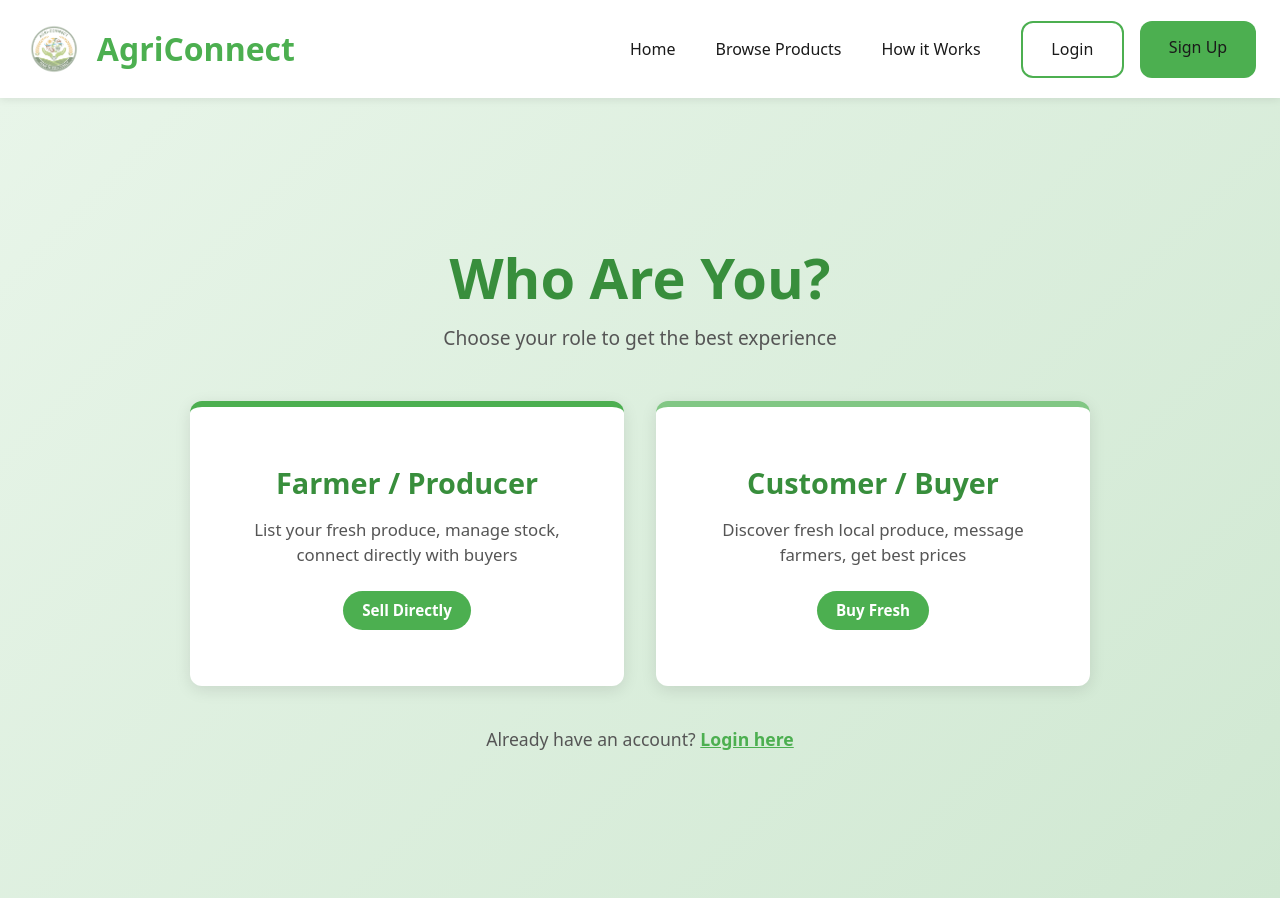
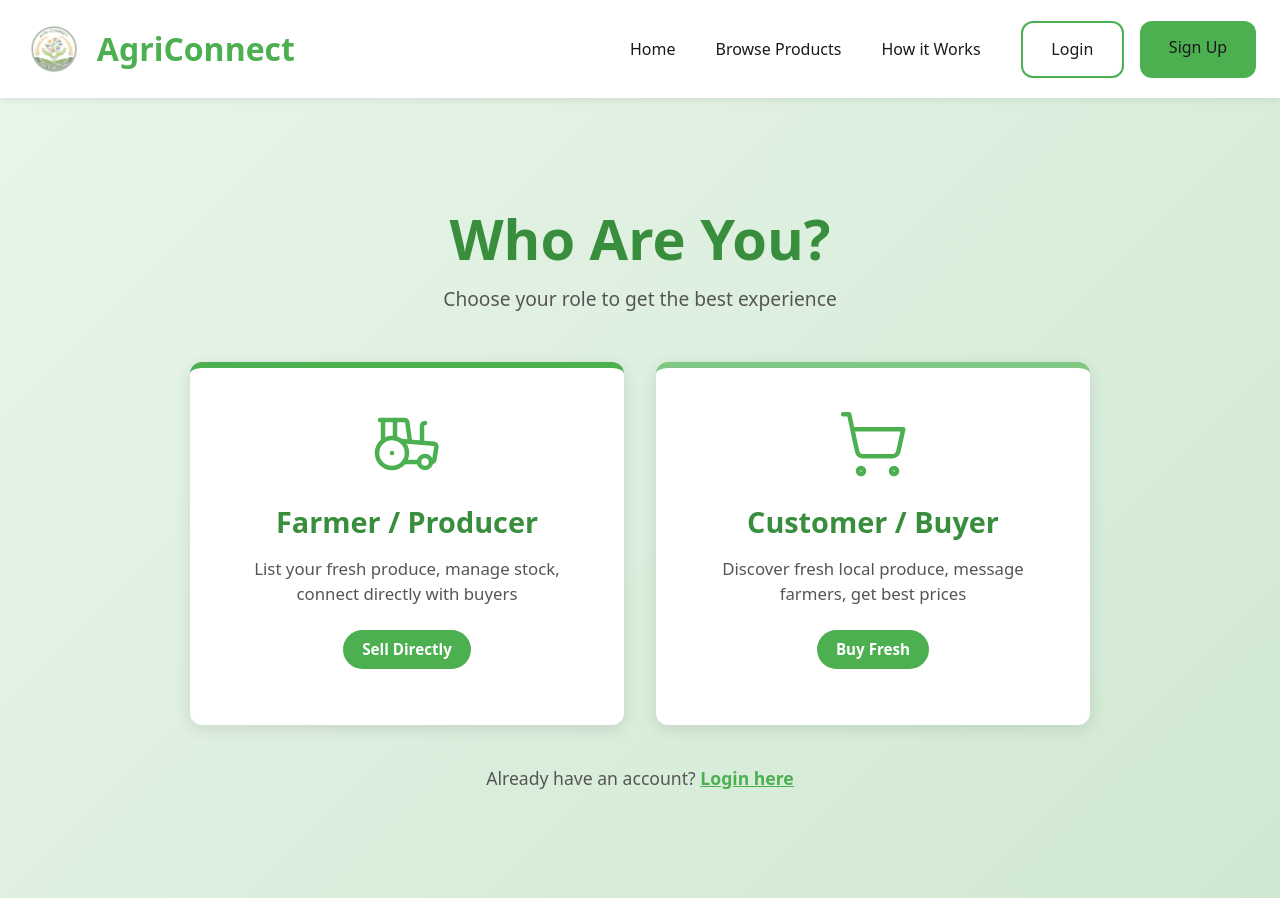
Before and after one commit to samuelbinogma/agricultural-connect, a React (Vite) app in the folder client/: page /select-role in a window 1280 px wide. Built offline with nearby package versions, Linux system fonts and the light colour scheme.

Commit message:
add lucide icons

```diff
--- a/client/package.json
+++ b/client/package.json
@@ -10,6 +10,7 @@
     "preview": "vite preview"
   },
   "dependencies": {
+    "lucide-react": "^0.562.0",
     "react": "^19.2.0",
     "react-dom": "^19.2.0",
     "react-router-dom": "^7.12.0"
--- a/client/src/pages/RoleSelection.jsx
+++ b/client/src/pages/RoleSelection.jsx
@@ -1,4 +1,5 @@
 import { Link } from "react-router-dom";
+import { Tractor, ShoppingCart } from 'lucide-react';
 
 export default function RoleSelection() {
     return (
@@ -10,7 +11,7 @@ export default function RoleSelection() {
                 <div className="role-cards">
                     {/* Farmers Card */}
                     <Link to="/register?role=farmer" className="role-card farmer-card">
-                        <div className="role-icon"></div>
+                        <Tractor size={72} strokeWidth={1.5} className="role-icon-svg" />
                         <h2>Farmer / Producer</h2>
                         <p>List your fresh produce, manage stock, connect directly with buyers</p>
                         <span className="role-badge">Sell Directly</span>
@@ -18,7 +19,7 @@ export default function RoleSelection() {
 
                     {/* Customers Card */}
                     <Link to="/register?role=customer" className="role-card customer-card">
-                        <div className="role-icon"></div>
+                        <ShoppingCart size={72} strokeWidth={1.5} className="role-icon-svg" />
                         <h2>Customer / Buyer</h2>
                         <p>Discover fresh local produce, message farmers, get best prices</p>
                         <span className="role-badge">Buy Fresh</span>
--- a/client/src/styles/role.css
+++ b/client/src/styles/role.css
@@ -65,6 +65,17 @@
     margin-bottom: 1.2rem;
 }
 
+.role-icon-svg {
+    color: var(--color-primary);
+    margin-bottom: 1.2rem;
+    stroke: currentColor; /* Inherits color from parent if needed */
+    transition: transform 0.3s ease;
+}
+
+.role-card:hover .role-icon-svg {
+    transform: scale(1.1) rotate(5deg); /* Fun subtle animation */
+}
+
 .role-card h2 {
     font-size: 1.8rem;
     margin-bottom: 1rem;
@@ -95,6 +106,6 @@
 }
 
 .already-have a {
-  color: var(--color-primary);
-  font-weight: 600;
+    color: var(--color-primary);
+    font-weight: 600;
 }
```
Also changed, not shown: 1 other file (tests, documents, lock files or other folders).
